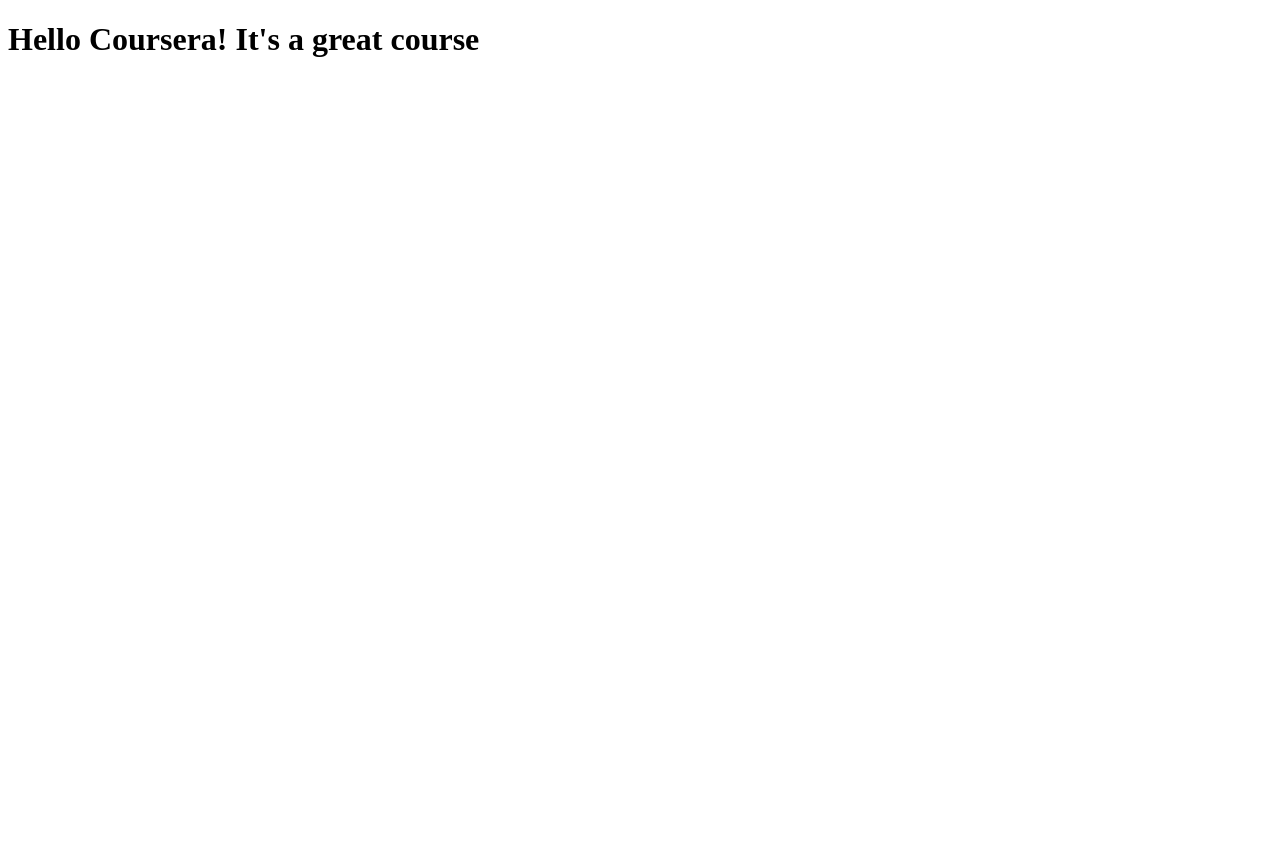
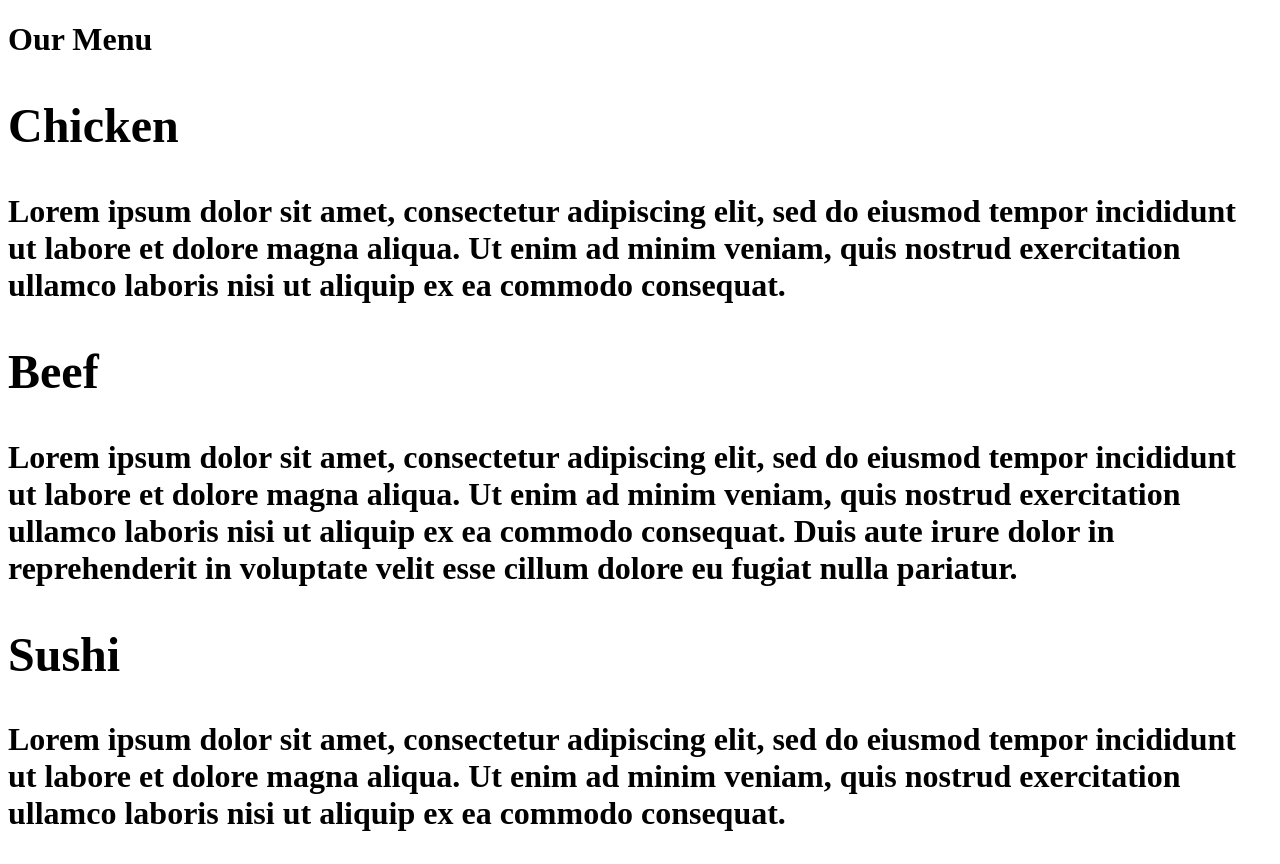
Before and after one commit to AshleyHorne/coursera-test, a plain HTML site: page module2-solution/module2-solution-index.html in a window 1280 px wide. Before the commit the page ends 800 px from the top, so only its background shows below. Drawn offline with Linux system fonts and the light colour scheme.

Commit message:
updated assigment 2

```diff
--- a/module2-solution/module2-solution css/module2-solution.css
+++ b/module2-solution/module2-solution css/module2-solution.css
@@ -0,0 +1,7 @@
+body{
+	background-color: blue;
+}
+
+div{
+	background-color: grey;
+}
--- a/module2-solution/module2-solution-index.html
+++ b/module2-solution/module2-solution-index.html
@@ -1,9 +1,25 @@
 <!DOCTYPE html>
 <html>
 <head>
-	<title>Hello Coursera!</title>
+	<link rel="stylesheet" href="\module2-solution">
+	<title>Module2 Solution!</title>
 </head>
 <body>
-<h1>Hello Coursera! It's a great course<h1>
+<h1>Our Menu<h1>
+
+	<div>
+	<h2 class="foodName">Chicken</h2>
+	<p>Lorem ipsum dolor sit amet, consectetur adipiscing elit, sed do eiusmod tempor incididunt ut labore et dolore magna aliqua. Ut enim ad minim veniam, quis nostrud exercitation ullamco laboris nisi ut aliquip ex ea commodo consequat. </p>
+	</div>
+
+	<div>
+		<h2 class="foodName">Beef</h2>
+		<p>Lorem ipsum dolor sit amet, consectetur adipiscing elit, sed do eiusmod tempor incididunt ut labore et dolore magna aliqua. Ut enim ad minim veniam, quis nostrud exercitation ullamco laboris nisi ut aliquip ex ea commodo consequat. Duis aute irure dolor in reprehenderit in voluptate velit esse cillum dolore eu fugiat nulla pariatur. </p>
+	</div>
+
+	<div>
+		<h2 class="foodName">Sushi</h2>
+		<p>Lorem ipsum dolor sit amet, consectetur adipiscing elit, sed do eiusmod tempor incididunt ut labore et dolore magna aliqua. Ut enim ad minim veniam, quis nostrud exercitation ullamco laboris nisi ut aliquip ex ea commodo consequat.</p>
+	</div>
 </body>
 </html>
```
